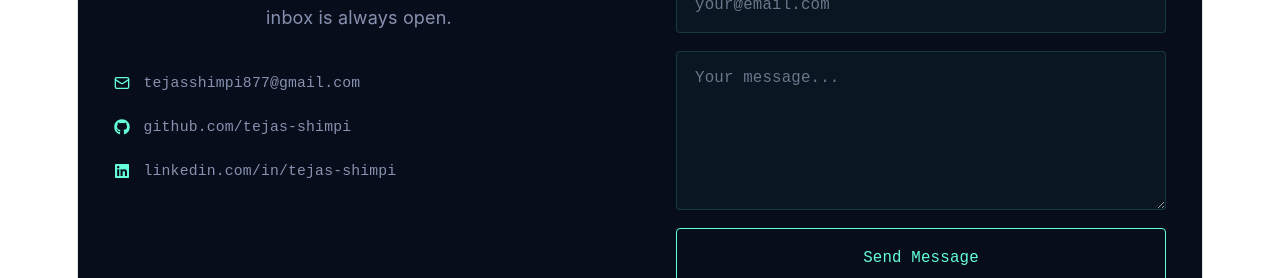
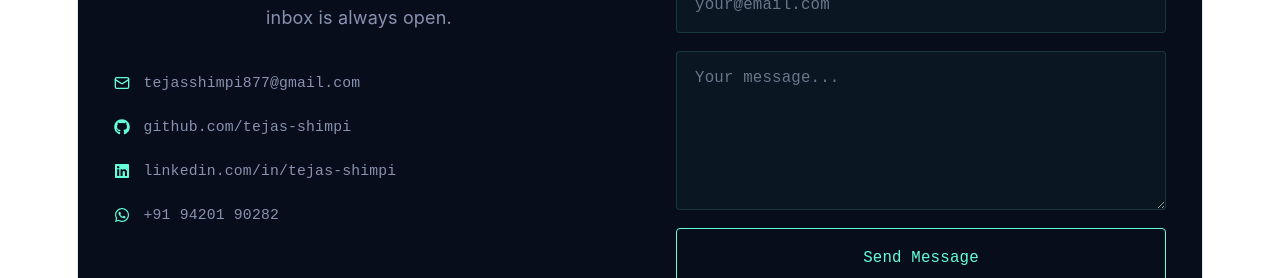
Before and after one commit to Tejas9420190282/new_Portfollio, a React (Vite) app: page / in a window 1280 px wide. Shown: the part 6727-7005 px from the top of the page. Built offline with nearby package versions, Linux system fonts and the light colour scheme.

Commit message:
added Whatsapp redirect link

```diff
--- a/src/components/Contact.jsx
+++ b/src/components/Contact.jsx
@@ -4,13 +4,12 @@ import { useState } from "react";
 import SectionHeading from "./SectionHeading";
 import Section from "./Section";
 import { Mail } from "lucide-react";
-import { FaGithub, FaLinkedin } from "react-icons/fa";
+import { FaGithub, FaLinkedin, FaWhatsapp } from "react-icons/fa";
 
 export default function Contact() {
   const [form, setForm] = useState({ name: "", email: "", message: "" });
   const [sent, setSent] = useState(false);
   const [loading, setLoading] = useState(false);
-
 
   const inputStyle = {
     fontFamily: "'Fira Code',monospace",
@@ -133,6 +132,11 @@ ${form.message}`;
                 icon: <FaLinkedin size={16} />,
                 label: "linkedin.com/in/tejas-shimpi",
                 href: "https://www.linkedin.com/in/tejas-shimpi-459235206",
+              },
+              {
+                icon: <FaWhatsapp size={16} />,
+                label: "+91 94201 90282",
+                href: "https://wa.me/9420190282?text=Hi%20Tejas,%20I%20visited%20your%20portfolio%20and%20would%20like%20to%20connect",
               },
             ].map((item, i) => (
               <a
```
